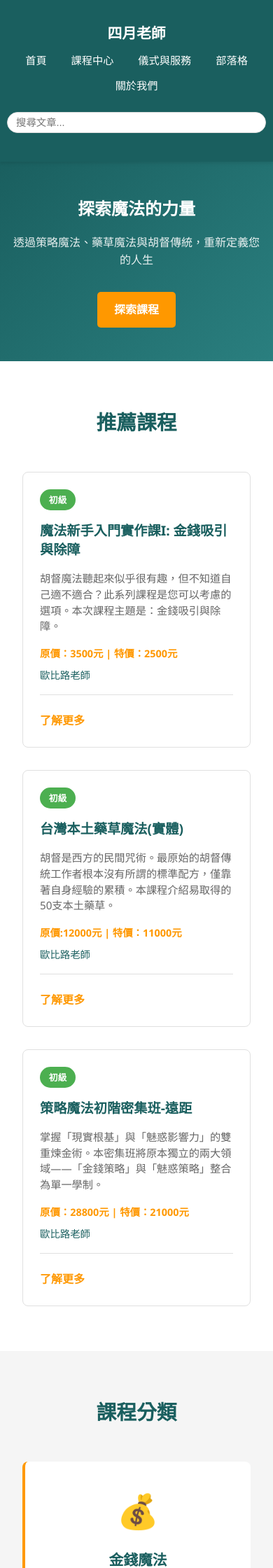
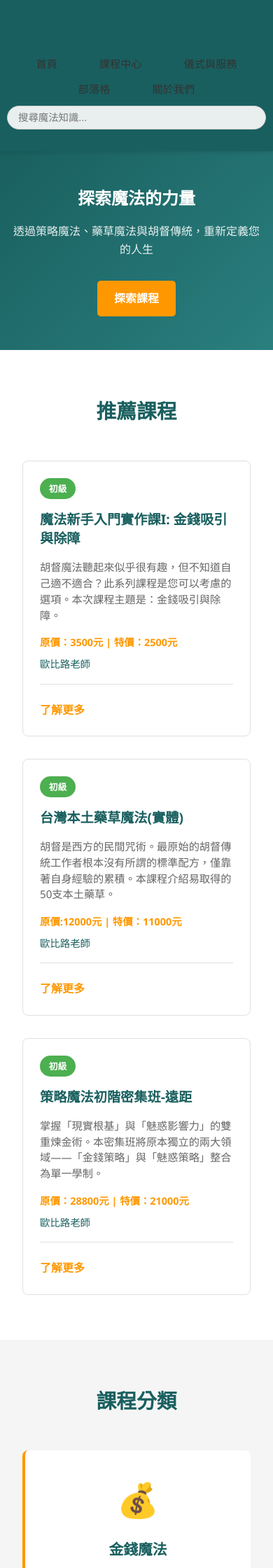
Before and after one commit to light4uliuphone-lang/hoodoo, a Jekyll site: the page built from index.html, in a window 390 px wide. Shown: the top 2240 px of the page at 70% size. Built offline with Jekyll 4.4.1, drawn with Linux system fonts in a browser that asks for light colours; comment, search, counter and statistics services are not loaded; some of the changed text lies outside the part shown.

Commit message:
Update default.html

```diff
--- a/_layouts/default.html
+++ b/_layouts/default.html
@@ -4,117 +4,156 @@
     <meta charset="UTF-8">
     <meta name="viewport" content="width=device-width, initial-scale=1.0">
     <title>{{ page.title | default: site.title }}</title>
-    <link rel="stylesheet" href="/css/style.css">
+    <link rel="stylesheet" href="{{ '/css/style.css' | relative_url }}">
 
     <style>
+        /* 搜尋框容器 */
         .nav-search-box {
             position: relative;
             margin-left: 20px;
             display: flex;
             align-items: center;
         }
+
         #search-input {
-            padding: 6px 12px;
-            border: 1px solid #ddd;
+            padding: 8px 15px;
+            border: 1px solid #ccc;
             border-radius: 20px;
             font-size: 0.9rem;
             outline: none;
-            transition: border-color 0.3s;
-            width: 150px; /* 初始寬度 */
+            transition: all 0.3s ease;
+            width: 140px;
+            background: rgba(255, 255, 255, 0.9);
         }
+
         #search-input:focus {
-            border-color: #1a5f5f;
-            width: 200px; /* 點擊時伸長 */
+            border-color: #ff9800;
+            width: 200px;
+            background: #fff;
+            box-shadow: 0 0 8px rgba(255, 152, 0, 0.2);
         }
-        /* 搜尋結果浮動視窗 */
+
+        /* 搜尋結果下拉選單 */
         #results-container {
             position: absolute;
-            top: 40px;
+            top: 45px;
             right: 0;
-            width: 300px;
+            width: 320px;
             background: white;
             list-style: none;
             padding: 0;
             margin: 0;
-            border-radius: 8px;
-            box-shadow: 0 4px 12px rgba(0,0,0,0.15);
-            z-index: 999;
-            max-height: 400px;
+            border-radius: 10px;
+            box-shadow: 0 10px 25px rgba(0,0,0,0.2);
+            z-index: 9999;
+            max-height: 450px;
             overflow-y: auto;
         }
+
         #results-container li {
-            border-bottom: 1px solid #eee;
+            border-bottom: 1px solid #f0f0f0;
         }
+
         #results-container li:last-child { border: none; }
+
         #results-container a {
             display: block;
-            padding: 12px 15px;
+            padding: 15px;
             color: #333;
             text-decoration: none;
-            font-size: 0.95rem;
-            line-height: 1.4;
-        }
-        #results-container a:hover {
-            background-color: #f4f8f8;
-            color: #1a5f5f;
-        }
-        #results-container .search-date {
-            font-size: 0.8rem;
-            color: #888;
-            display: block;
+            transition: background 0.2s;
         }
 
-        /* 手機版適應 */
+        #results-container a:hover {
+            background-color: #f9fdfd;
+        }
+
+        .search-result-title {
+            display: block;
+            font-weight: bold;
+            color: #1a5f5f;
+            margin-bottom: 4px;
+        }
+
+        .search-result-date {
+            font-size: 0.75rem;
+            color: #999;
+        }
+
+        /* 手機版導覽列與搜尋框調整 */
         @media (max-width: 768px) {
-            .nav-container { flex-direction: column; }
-            .nav-search-box { margin: 10px 0; width: 100%; }
-            #search-input { width: 100% !important; }
-            #results-container { width: 100%; left: 0; }
+            .nav-container {
+                flex-direction: column;
+                padding: 10px;
+            }
+            .nav-menu {
+                margin: 10px 0;
+                display: flex;
+                flex-wrap: wrap;
+                justify-content: center;
+                gap: 10px;
+            }
+            .nav-search-box {
+                margin-left: 0;
+                width: 100%;
+            }
+            #search-input {
+                width: 100% !important;
+            }
+            #results-container {
+                width: 100%;
+                left: 0;
+            }
         }
     </style>
 </head>
 <body>
+
 <nav class="navbar">
-    <div class="nav-container">
-        <div class="logo">四月老師</div>
+    <div class="nav-container" style="display: flex; justify-content: space-between; align-items: center; max-width: 1200px; margin: 0 auto; padding: 10px 20px;">
+        <div class="logo" style="font-size: 1.5rem; font-weight: bold; color: #1a5f5f;">四月老師</div>
 
-        <ul class="nav-menu">
-            <li><a href="{{ '/index.html' | relative_url }}">首頁</a></li>
-            <li><a href="{{ '/course/' | relative_url }}">課程中心</a></li>
-            <li><a href="{{ '/rituals/' | relative_url }}">儀式與服務</a></li>
-            <li><a href="{{ '/blog/index.html' | relative_url }}">部落格</a></li>
-            <li><a href="{{ '/about/' | relative_url }}">關於我們</a></li>
+        <ul class="nav-menu" style="list-style: none; display: flex; margin: 0; padding: 0;">
+            <li style="margin: 0 15px;"><a href="{{ '/' | relative_url }}" style="text-decoration: none; color: #333; font-weight: 500;">首頁</a></li>
+            <li style="margin: 0 15px;"><a href="{{ '/course/' | relative_url }}" style="text-decoration: none; color: #333; font-weight: 500;">課程中心</a></li>
+            <li style="margin: 0 15px;"><a href="{{ '/rituals/' | relative_url }}" style="text-decoration: none; color: #333; font-weight: 500;">儀式與服務</a></li>
+            <li style="margin: 0 15px;"><a href="{{ '/blog/index.html' | relative_url }}" style="text-decoration: none; color: #333; font-weight: 500;">部落格</a></li>
+            <li style="margin: 0 15px;"><a href="{{ '/about/' | relative_url }}" style="text-decoration: none; color: #333; font-weight: 500;">關於我們</a></li>
         </ul>
 
         <div class="nav-search-box">
-            <input type="text" id="search-input" placeholder="搜尋文章...">
+            <input type="text" id="search-input" placeholder="搜尋魔法知識...">
             <ul id="results-container"></ul>
         </div>
     </div>
 </nav>
 
+<main class="main-content">
     {{ content }}
+</main>
 
-    <footer class="footer">
+<footer class="footer" style="background: #f8f9f9; padding: 40px 0; margin-top: 50px; border-top: 1px solid #eee; text-align: center;">
     <div class="container">
-            <p>&copy; 2024 四月老師 - 魔法課程中心。版權所有。</p>
-            <p>報名方式：<a href="mailto:{{ site.email | default: 'herbmagic@hotmail.com.tw' }}">{{ site.email | default: 'herbmagic@hotmail.com.tw' }}</a></p>
+        <p>&copy; 2026 四月老師 - 魔法課程中心。版權所有。</p>
+        <p>報名方式：<a href="mailto:{{ site.email | default: 'herbmagic@hotmail.com.tw' }}" style="color: #1a5f5f; text-decoration: none;">{{ site.email | default: 'herbmagic@hotmail.com.tw' }}</a></p>
     </div>
 </footer>
 
-    <script src="/js/main.js"></script>
+<script src="{{ '/js/main.js' | relative_url }}"></script>
 
 <script src="https://unpkg.com/simple-jekyll-search@latest/dest/simple-jekyll-search.min.js"></script>
+
 <script>
-        window.simpleJekyllSearch = new SimpleJekyllSearch({
+    var sjs = SimpleJekyllSearch({
         searchInput: document.getElementById('search-input'),
         resultsContainer: document.getElementById('results-container'),
-            json: '/search.json',
-            searchResultTemplate: '<li><a href="{url}"><span class="search-date">{date}</span>{title}</a></li>',
-            noResultsText: '<li style="padding: 15px; color: #999;">找不到相關文章</li>',
+        json: '{{ "/search.json" | relative_url }}',
+        searchResultTemplate: '<li><a href="{url}"><span class="search-result-title">{title}</span><span class="search-result-date">{date}</span></a></li>',
+        noResultsText: '<li style="padding: 15px; color: #999;">找不到相關文章...</li>',
         limit: 10,
         fuzzy: false
     });
 </script>
+
 </body>
 </html>
```
Lines whose indentation alone changed are shown as unchanged.
